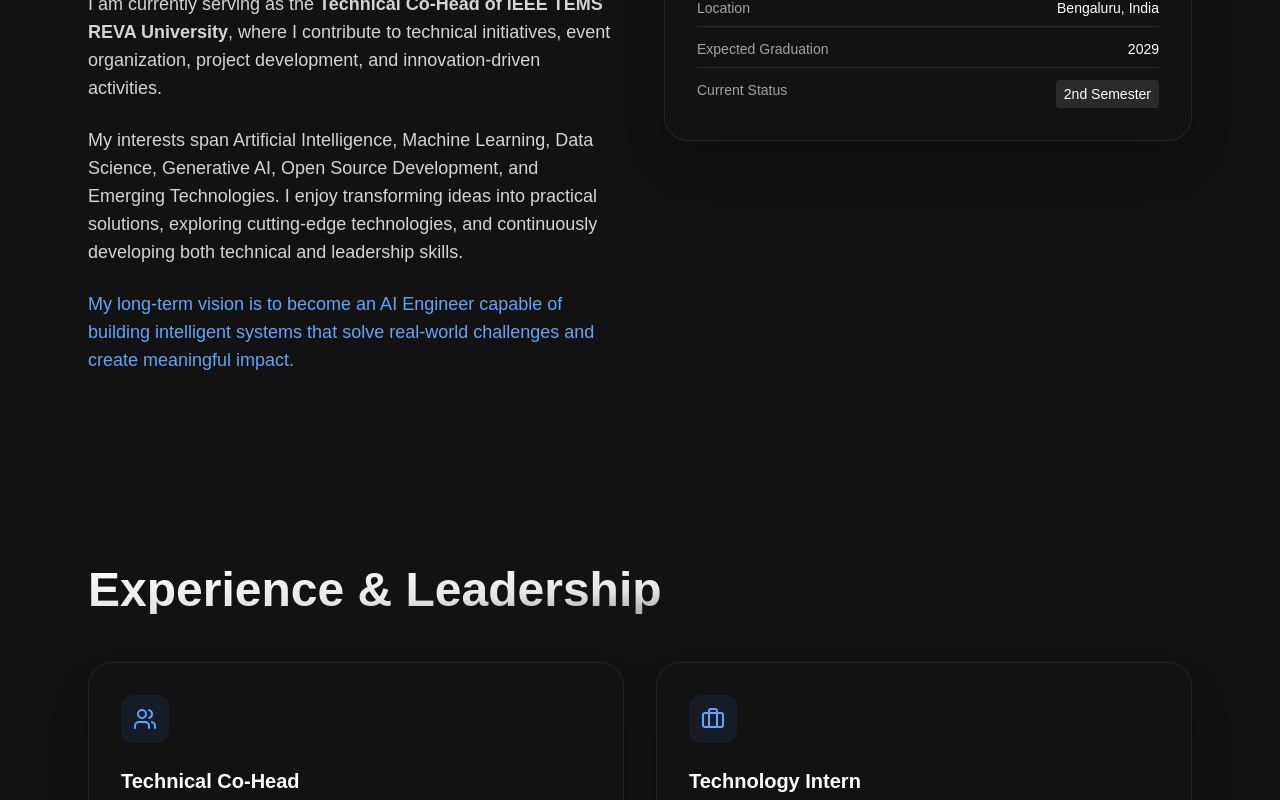
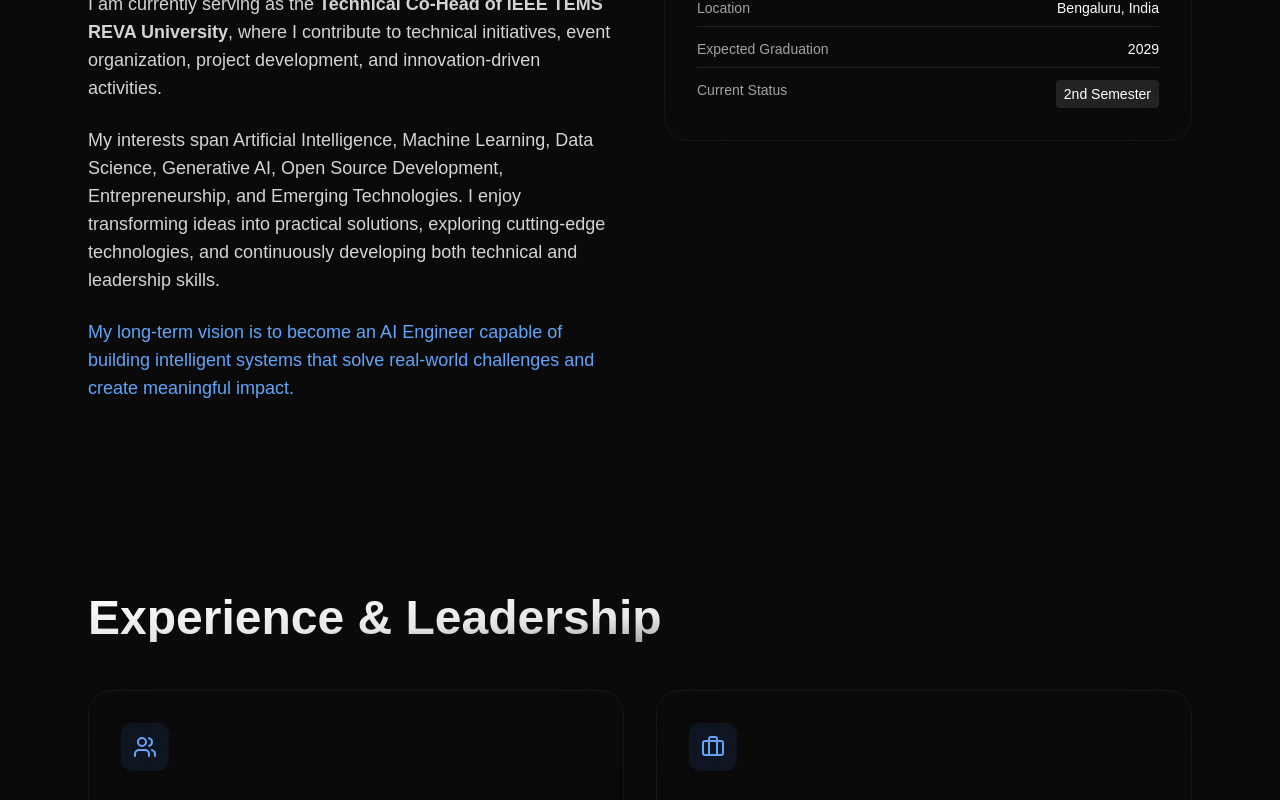
Before and after one commit to sohansa035-bot/portfolio, a Next.js app: page / in a window 1280 px wide. Shown: the part 1220-2020 px from the top of the page. Built offline with nearby package versions, Linux system fonts and the light colour scheme.

Commit message:
Revert dark mode to pitch black and add entrepreneurship interest

```diff
--- a/app/globals.css
+++ b/app/globals.css
@@ -13,13 +13,13 @@
 }
 
 .dark {
-  --background: #121212;
+  --background: #0a0a0a;
   --foreground: #ededed;
   --accent: #3b82f6;
   --accent-glow: rgba(59, 130, 246, 0.5);
 
-  --glass-bg: rgba(20, 20, 22, 0.4);
-  --glass-border: rgba(255, 255, 255, 0.08);
+  --glass-bg: rgba(10, 10, 12, 0.4);
+  --glass-border: rgba(255, 255, 255, 0.05);
 }
 
 body {
--- a/components/About.tsx
+++ b/components/About.tsx
@@ -30,7 +30,7 @@ export const About = () => {
               I am currently serving as the <strong>Technical Co-Head of IEEE TEMS REVA University</strong>, where I contribute to technical initiatives, event organization, project development, and innovation-driven activities.
             </p>
             <p>
-              My interests span Artificial Intelligence, Machine Learning, Data Science, Generative AI, Open Source Development, and Emerging Technologies. I enjoy transforming ideas into practical solutions, exploring cutting-edge technologies, and continuously developing both technical and leadership skills.
+              My interests span Artificial Intelligence, Machine Learning, Data Science, Generative AI, Open Source Development, Entrepreneurship, and Emerging Technologies. I enjoy transforming ideas into practical solutions, exploring cutting-edge technologies, and continuously developing both technical and leadership skills.
             </p>
             <p className="text-blue-600 dark:text-blue-400 font-medium">
               My long-term vision is to become an AI Engineer capable of building intelligent systems that solve real-world challenges and create meaningful impact.
```
